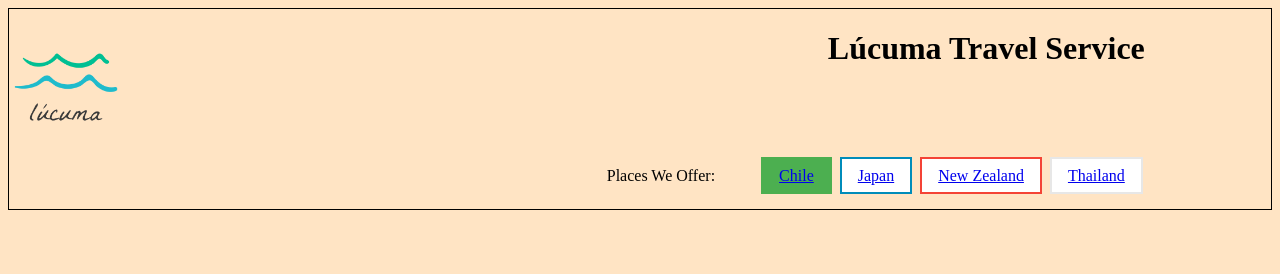
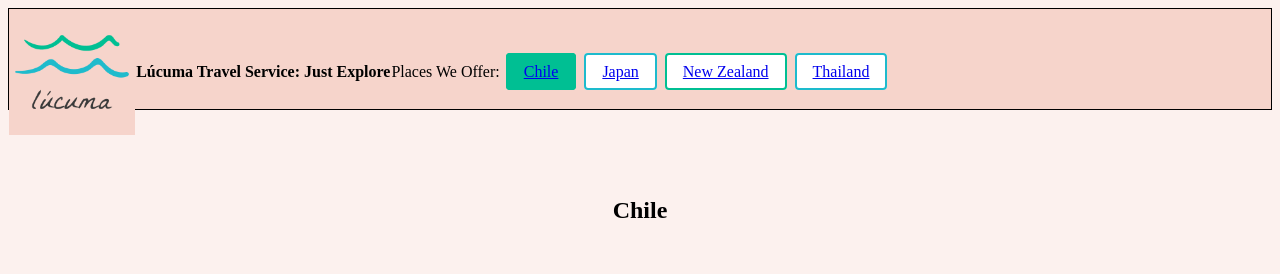
Before and after one commit to BlackTousen/Hello-World, a plain HTML site: page index.html in a window 1280 px wide. Shown: the top 274 px of the page. Drawn offline with Linux system fonts and the light colour scheme.

Commit message:
just saving

```diff
--- a/index.html
+++ b/index.html
@@ -6,27 +6,29 @@
     <meta name="viewport" content="width=device-width, initial-scale=1.0">
     <title>Lúcuma Travel Service</title>
     <link rel="stylesheet" href="styles/main.css">
+    <link rel="stylesheet" href="styles/navbar.css">
 </head>
 
 <body class="background">
     <main>
         <div class="header">
-            <header>
-            <div class="headerBar">
+            <!-- <header> -->
+            <!-- <div class="headerBar"> -->
                 <img src="images/lucuma-logo-200x200.png" alt="Lúcuma Logo" class="logo">
-                <h1>Lúcuma Travel Service</h1>
-                <div class="navDiv">
-                    <nav>Places We Offer:
+                <h1>Lúcuma Travel Service: Just Explore</h1>
+                <!-- <div class="navDiv"> -->
+                    <!-- <nav class="navDiv"> -->
                     <ul class="nav">
+                        <li>Places We Offer:</li>
                         <li class="button button1 navItemActiveIndex"><a href="index.html">Chile</a></li>
                         <li class="button button2"><a href="japan.html">Japan</a></li>
                         <li class="button button3"><a href="newzealand.html">New Zealand</a></li>
                         <li class="button button4"><a href="thailand.html">Thailand</a></li>
                     </ul>
-                </nav>
-                </div>
-            </div>
-        </header>
+                    <!-- </nav>               -->
+                <!-- </div> -->
+            <!-- </div> -->
+            <!-- </header> -->
         </div>
         <div class="bannerDiv">
             <!-- <img src="images/Flag_of_Chile-1500px.png" alt="Flag of Chile"> -->
--- /dev/null
+++ b/styles/navbar.css
@@ -0,0 +1,114 @@
+.background {
+    background-color: #FCF1EE;
+}
+.header {
+    display: flex;
+    flex-wrap: wrap;
+    background-color: #F6D4CB;
+    border: double 1px black;
+    margin: 0;
+    padding: 0;
+    height: 100px;
+    width: auto;
+    align-items: center;
+    align-content: space-between;
+    /* text-align: right; */
+}
+
+.headerBar{
+    width: 90%;
+    height: 20px;
+}
+
+.logo {
+    background-color: #F6D4CB;
+    width: 10%;
+    height: auto;
+    float: inline-start;
+}
+h1 {
+    display: inline-block;
+    float: left;
+    padding: 1px;
+    font-size: 1em;
+}
+
+.nav {
+    list-style-type: none;
+    display: inline-block;
+    margin: 0;
+    padding: 0;
+}
+
+.button {
+    background-color: #00BF93;
+    border: none;
+    border-radius: 4px;
+    color: white;
+    padding: 8px 16px;
+    text-align: center;
+    text-decoration: none;
+    display: inline-block;
+    font-size: 16px;
+    margin: 4px 2px;
+    transition-duration: 0.4s;
+    cursor: pointer;
+}
+
+.button1:hover {
+    background-color: #00bf93;
+    color: white;
+}
+
+.button1 {
+    background-color: white;
+    color: black;
+    border: 2px solid #00bf93;
+}
+
+.navItemActiveIndex  {
+    background-color: #00BF93;
+    color: white;
+}
+
+.button2:hover {
+    background-color: #1dbbcd;
+    color: white;
+}
+
+.button2 {
+    background-color: white;
+    color: black;
+    border: 2px solid #1dbbcd;
+}
+
+.button3:hover {
+    background-color: #00BF93;
+    color: white;
+}
+
+.button3 {
+    background-color: white;
+    color: black;
+    border: 2px solid #00BF93;
+}
+
+.navItemActiveNZ  {
+    background-color: #00BF93;
+    color: white;
+}
+
+.button4:hover {
+    background-color: #1DBBCD;
+    color: white;
+}
+
+.button4 {
+    background-color: white;
+    color: black;
+    border: 2px solid #1DBBCD;
+}
+
+.navItemActiveThailand  {
+    background-color: #1DBBCD
+}
```
